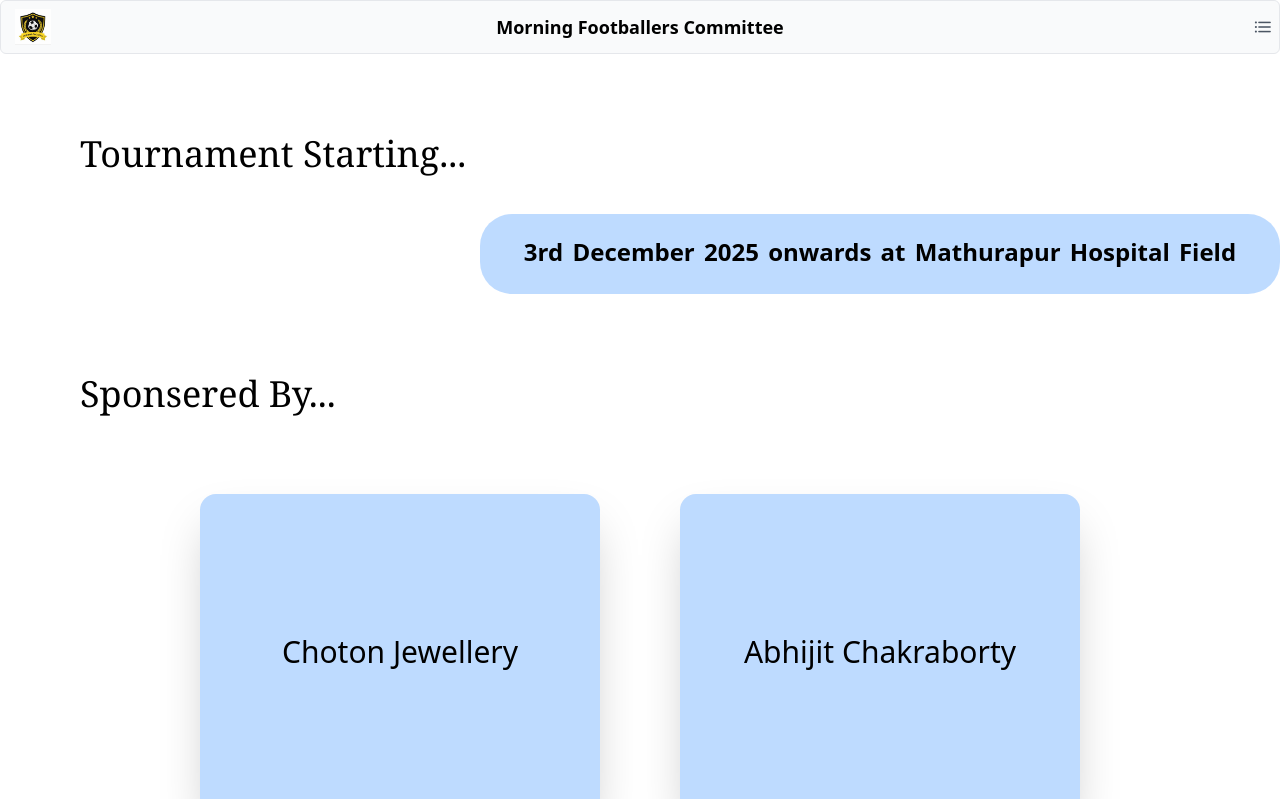
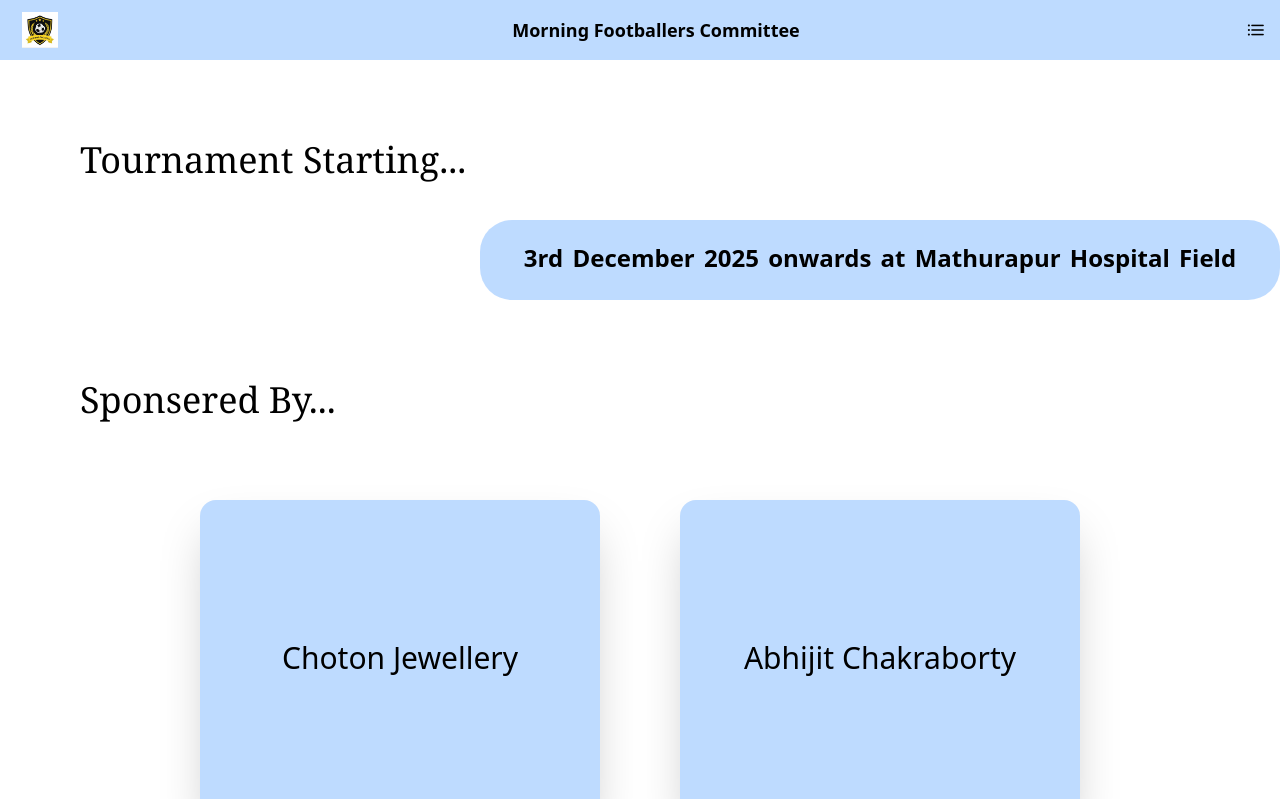
Before and after one commit to DEBAYUDHCHAKRABORTY/FOOTBALL-TR-oneO8, a React (Vite) app in the folder FOOTBALL_TOURNAMENT/: page / in a window 1280 px wide. Shown: the top 799 px of the page. Built offline with nearby package versions, Linux system fonts and the light colour scheme.

Commit message:
change navbar

```diff
--- a/FOOTBALL_TOURNAMENT/src/components/navbar.jsx
+++ b/FOOTBALL_TOURNAMENT/src/components/navbar.jsx
@@ -1,34 +1,26 @@
-import React from 'react';
-import 'primeicons/primeicons.css';
-import { Menubar } from 'primereact/menubar';
+import React from "react";
 import logo from "../assets/logo.jpeg";
 
+export default function Navbar() {
+    return (
+        <div className="flex items-center justify-between  bg-blue-200 px-4 py-3  relative">
 
-export default function Navbar() {
-    const start = (
             <div className="flex items-center">
                 <img
                     src={logo}
-                alt=""
+                    alt="logo"
                     className="h-9 w-12 object-contain"
                 />
             </div>
-    );
-    const end = (
-        <div className="flex items-center gap-4">
+
+            <div className="">
+                <h1 className="text-lg font-semibold">Morning Footballers Committee</h1>
+            </div>
+
+            <div className="flex items-center">
                 <i className="pi pi-list text-xl cursor-pointer"></i>
             </div>
-    );
 
-    return (
-        <div className="card relative">
-            <Menubar end={end} start={start}/>
-
-            <div className="absolute inset-0 flex justify-center items-center">
-                <span className="text-lg font-semibold">
-                    Morning Footballers Committee
-                </span>
-            </div>
         </div>
     );
 }
```
Lines whose indentation alone changed are shown as unchanged.
